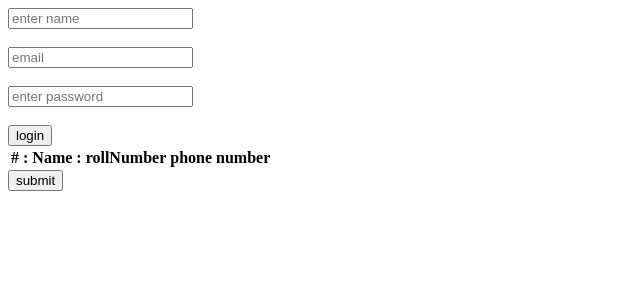
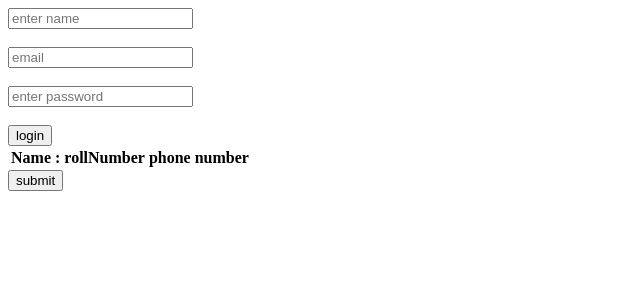
Before and after one commit to Luffyyyyyyyyyy/reactiveForm, an Angular app: page / in a window 1280 px wide. Shown: the top 300 px of the page, without its empty margins (0-640 px from the left). Built offline with nearby package versions, Linux system fonts and the light colour scheme.

Commit message:
id delete

```diff
--- a/src/app/app.component.html
+++ b/src/app/app.component.html
@@ -10,7 +10,7 @@
   <table>
     <thead>
         <tr>
-            <th># :</th>
+
             <th>Name :</th>
             <th>rollNumber</th>
             <th>phone number</th>
```
